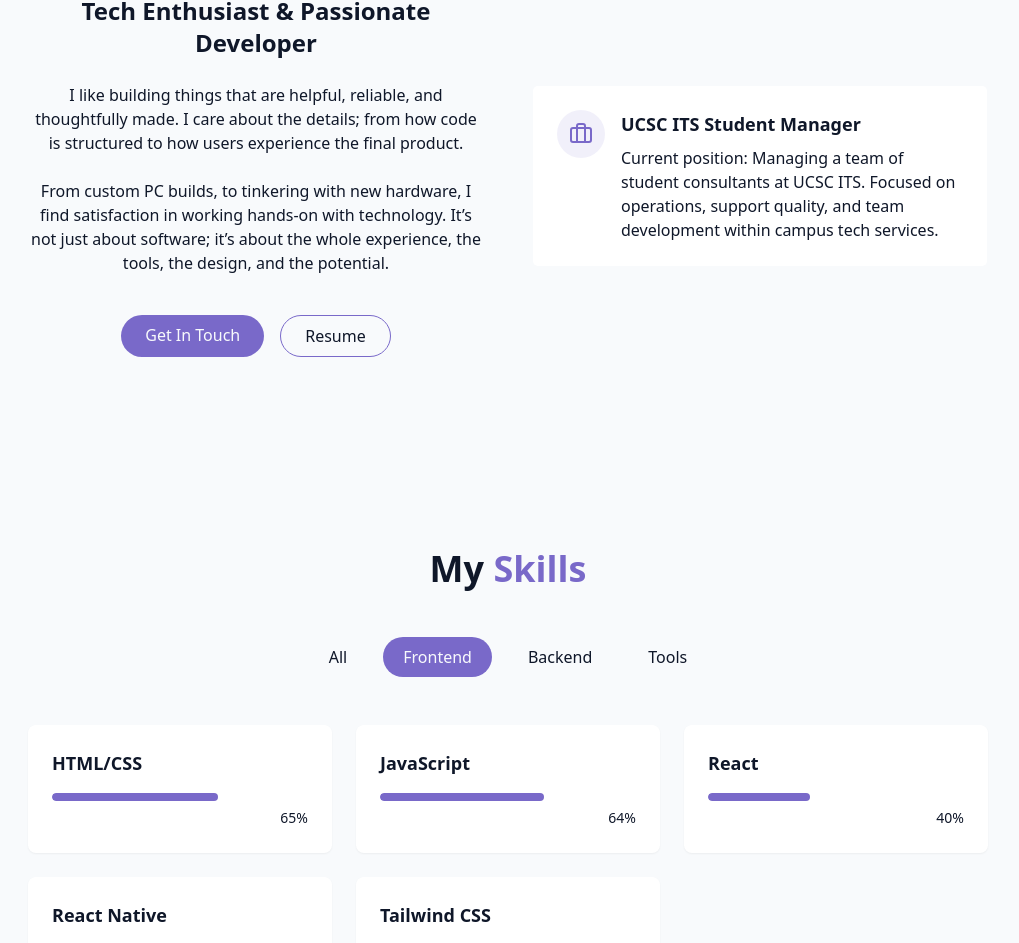
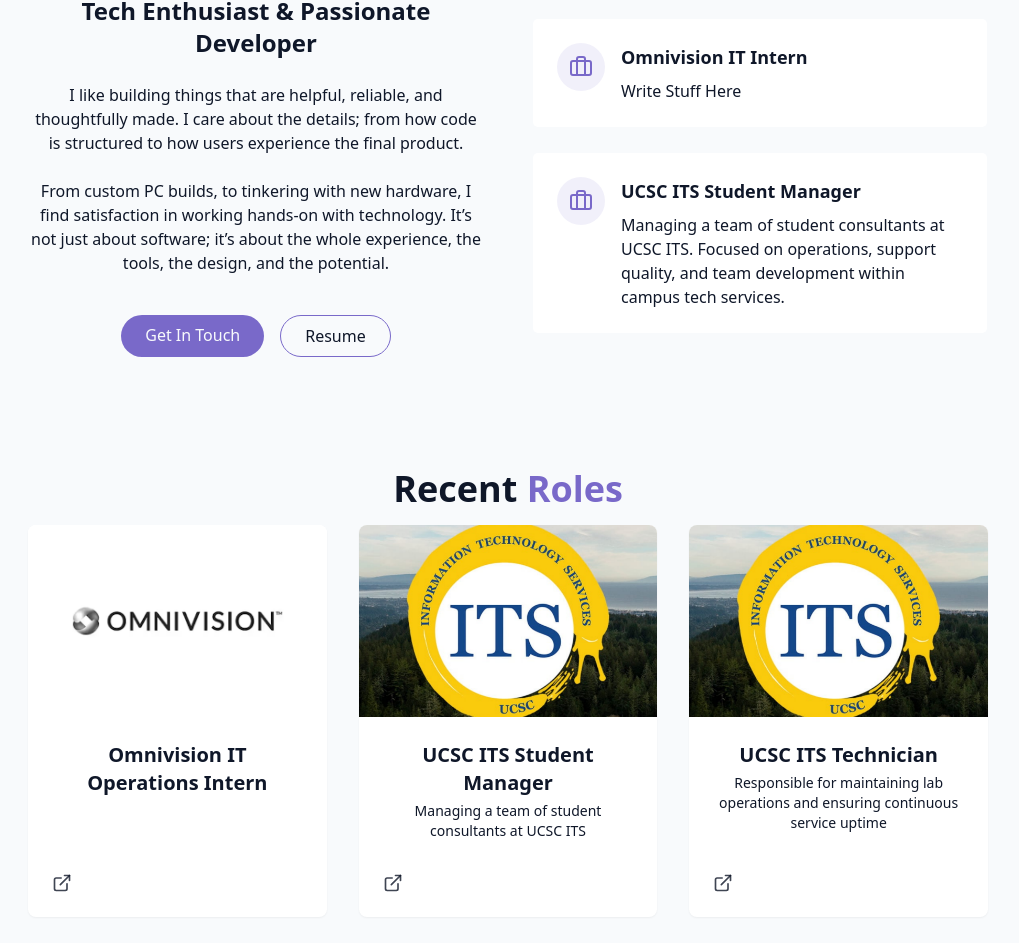
Before and after one commit to Regis-Mak/portfolio, a React (Vite) app: page / in a window 1280 px wide. Shown: the part 989-1932 px from the top of the page, without its empty margins (132-1151 px from the left). Built offline with nearby package versions, Linux system fonts and the light colour scheme.

Commit message:
Roles Section Creation

```diff
--- a/src/components/AboutSection.jsx
+++ b/src/components/AboutSection.jsx
@@ -34,6 +34,22 @@
                 </div>
 
                 <div className="grid grid-cols-1 gap-6">
+
+                    <div className="gradient-border p-6 card-hover">
+                        <div className="flex items-start gap-4">
+                            <div className="p-3 rounded-full bg-primary/10">
+                                <Briefcase className="h-6 w-6 text-primary"/>
+                            </div>
+
+                            <div className="text-left">
+                                <h4 className="font-semibold text-lg pb-2">Omnivision IT Intern</h4>
+                                <p className="text-muted-foreground">
+                                    Write Stuff Here
+                                </p>
+                            </div>
+                        </div>
+                    </div>
+
                     <div className="gradient-border p-6 card-hover">
                         <div className="flex items-start gap-4">
                             <div className="p-3 rounded-full bg-primary/10">
@@ -43,7 +59,7 @@
                             <div className="text-left">
                                 <h4 className="font-semibold text-lg pb-2">UCSC ITS Student Manager</h4>
                                 <p className="text-muted-foreground">
-                                    Current position: Managing a team of student consultants at UCSC ITS.
+                                    Managing a team of student consultants at UCSC ITS.
                                     Focused on operations, support quality, and team development within campus tech services.
                                 </p>
                             </div>
--- a/src/components/HeroSection.jsx
+++ b/src/components/HeroSection.jsx
@@ -19,7 +19,7 @@
                     </p>
 
                     <div className="pt-4 opacity-0 animate-fade-in-delay-4">
-                        <a href="#projects" className="cosmic-button">
+                        <a href="#roles" className="cosmic-button">
                             View My Work
                         </a>
                     </div>
--- a/src/components/NavBar.jsx
+++ b/src/components/NavBar.jsx
@@ -5,8 +5,9 @@
 const navItems = [
     {name: "Home", href: "#hero"},
     {name: "About", href: "#about"},
+    {name: "Roles", href: "#roles"},
+    {name: "Projects", href: "#projects"},
     {name: "Skills", href: "#skills"},
-    {name: "Projects", href: "#projects"},
     {name: "Contact", href: "#contact"},
 ];
 
--- /dev/null
+++ b/src/components/Roles.jsx
@@ -0,0 +1,76 @@
+import { ArrowRight, ExternalLink, Github } from "lucide-react";
+
+const roles = [
+    {
+      id: 1,
+      title: "Omnivision IT Operations Intern",
+      description: "",
+      image: "/role_logos/omnivision.png",
+      demoUrl: "https://www.ovt.com/",
+    },
+    {
+      id: 2,
+      title: "UCSC ITS Student Manager",
+      description: "Managing a team of student consultants at UCSC ITS",
+      image: "/role_logos/ucsc.png",
+      demoUrl: "https://its.ucsc.edu/about",
+    },
+    {
+      id: 3,
+      title: "UCSC ITS Technician",
+      description: "Responsible for maintaining lab operations and ensuring continuous service uptime",
+      image: "/role_logos/ucsc.png",
+      demoUrl: "https://its.ucsc.edu/about",
+    },
+  ];
+
+export const RolesSection = () => {
+    return (
+    <section id="roles" className="py-4 px-4 pb-8 relative">
+        <div className="container mx-auto max-w-5xl">
+            <h2 className="text-3xl md:text-4xl font-bold mb-4 text-center">
+                Recent<span className="text-primary"> Roles</span>
+            </h2>
+
+            <div className="grid grid-cols-1 md:grid-cols-2 lg:grid-cols-3 gap-8">
+            {roles.map((role, key) => (
+                <div key={key} className="group bg-card rounded-lg overflow-hidden shadow-xs card-hover flex flex-col h-full">
+
+                <div className="h-48 overflow-hidden">
+                    <img
+                    src={role.image}
+                    alt={role.title}
+                    className="w-full h-full object-cover transition-transform duration-500 group-hover:scale-110"
+                    />
+                </div>
+
+                <div className="flex flex-col flex-1 p-6">
+
+
+                    <h3 className="text-xl font-semibold mb-1">{role.title}</h3>
+                    <p className="text-muted-foreground text-sm mb-4">{role.description}</p>
+
+                    {(role.demoUrl || role.githubUrl) && (
+                    <div className="mt-auto pt-4 flex justify-between items-end">
+                        <div className="flex space-x-3">
+                        {role.demoUrl && (
+                            <a
+                            href={role.demoUrl}
+                            target="_blank"
+                            className="text-foreground/80 hover:text-primary transition-colors duration-300"
+                            >
+                            <ExternalLink size={20}/>
+                            </a>
+                        )}
+
+                        </div>
+                    </div>
+                    )}
+                </div>
+                </div>
+            ))}
+            </div>
+        </div>
+    </section>
+    );
+};
--- a/src/pages/Home.jsx
+++ b/src/pages/Home.jsx
@@ -7,6 +7,7 @@
 import { ProjectsSection } from "../components/ProjectsSection"
 import { ContactSection } from "../components/ContactSection"
 import { Footer } from "../components/Footer"
+import { RolesSection } from "../components/Roles"
 
 export const Home = () => {
     return <div className="min-h-screen bg-background text-foreground overflow-x-hidden">
@@ -23,8 +24,9 @@
         <main>
             <HeroSection/>
             <AboutSection/>
+            <RolesSection/>
+            <ProjectsSection/>
             <SkillsSection/>
-            <ProjectsSection/>
             <ContactSection/>
         </main>
         {/* Footer */}
```
Also changed, not shown: public/role_logos/omnivision.png (added), public/role_logos/ucsc.png (added).
